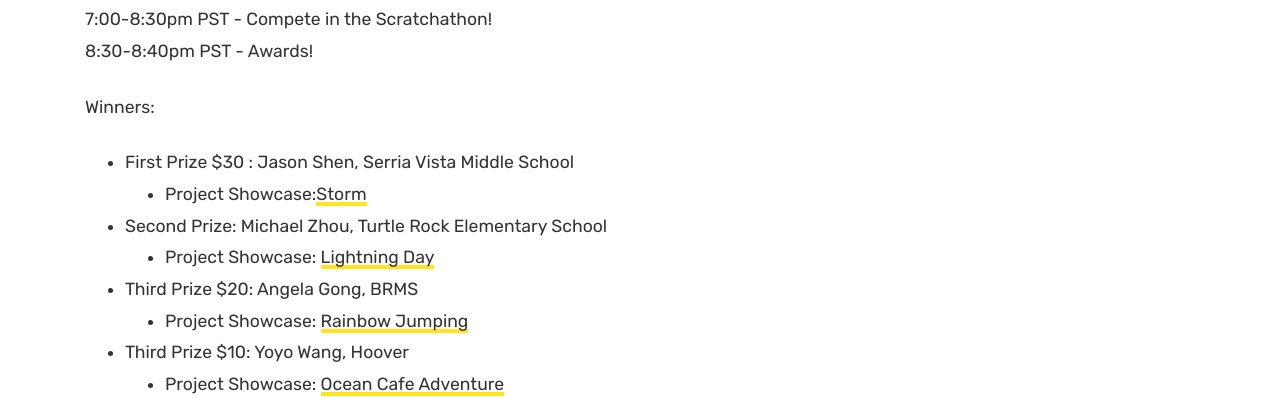
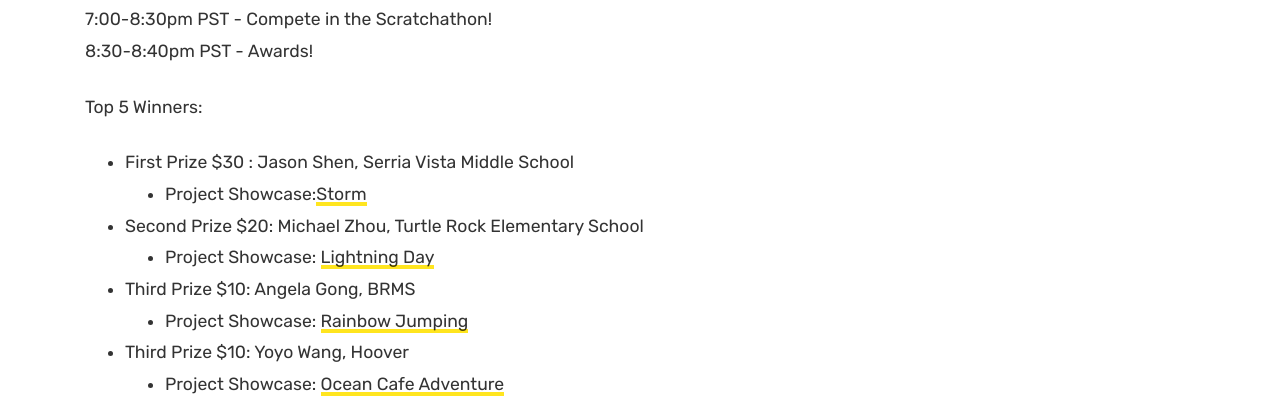
Before and after one commit to irvinecodingclub/irvinecodingclub.github.io, a Jekyll site: the page built from _posts/2022-04-10-scratchathon.md, in a window 1280 px wide and 900 px high, scrolled down 919 px. Shown: the part 163-561 px from the top of the window. Built offline with Jekyll 4.4.1, drawn with Linux system fonts in a browser that asks for light colours; comment, search, counter and statistics services are not loaded.

Commit message:
changed scratchathon title

```diff
--- a/_posts/2022-04-10-scratchathon.md
+++ b/_posts/2022-04-10-scratchathon.md
@@ -26,13 +26,13 @@
 7:00-8:30pm PST - Compete in the Scratchathon!
 8:30-8:40pm PST - Awards!
 
-Winners:
+Top 5 Winners:
 
 - First Prize $30 : Jason Shen,  Serria Vista Middle School
    - Project Showcase:[Storm](https://scratch.mit.edu/projects/674225131)
-- Second Prize: Michael Zhou, Turtle Rock Elementary School
+- Second Prize $20: Michael Zhou, Turtle Rock Elementary School
    - Project Showcase: [Lightning Day](https://scratch.mit.edu/projects/674233224/)
-- Third Prize $20: Angela Gong,  BRMS
+- Third Prize $10: Angela Gong,  BRMS
   - Project Showcase: [Rainbow Jumping](https://scratch.mit.edu/projects/674227001)
 - Third Prize $10: Yoyo Wang,  Hoover
   - Project Showcase: [Ocean Cafe Adventure](https://scratch.mit.edu/projects/638823463/)
--- a/index.html
+++ b/index.html
@@ -92,7 +92,7 @@
 <section class="featured-posts">
 
     <div class="section-title">
-        <h2><span>COMPETITIONS</span></h2>
+        <h2><span>EVENTS</span></h2>
     </div>
 
     <div class="row listfeaturedtag">
```
